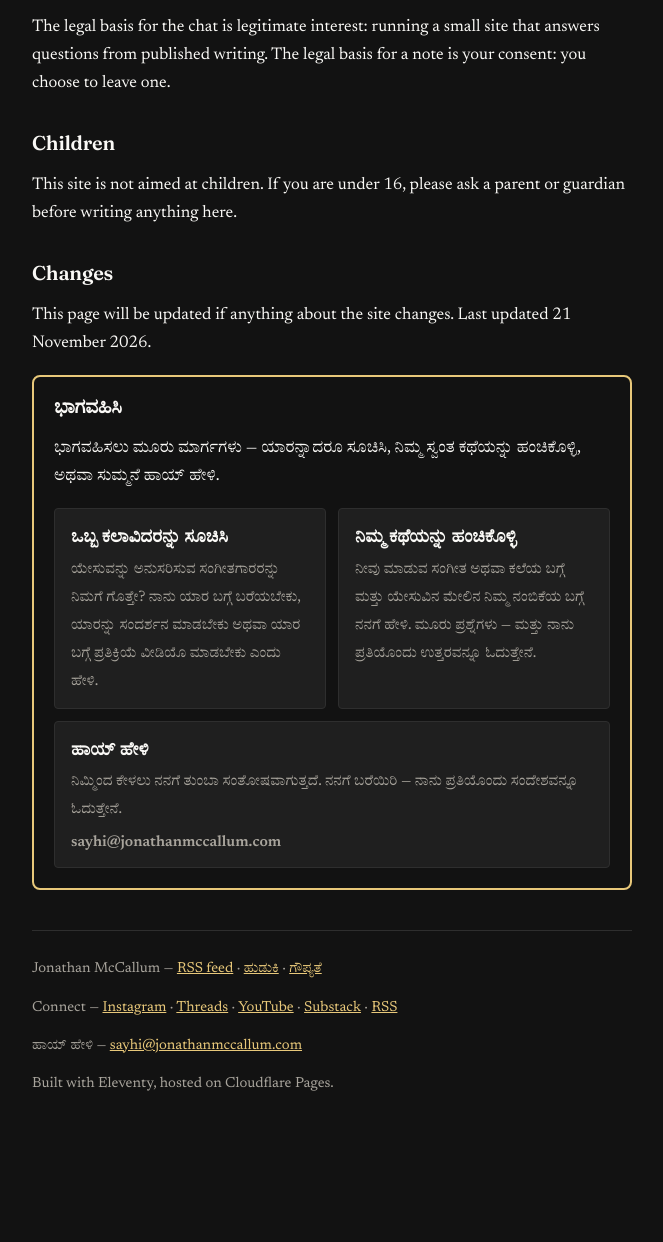
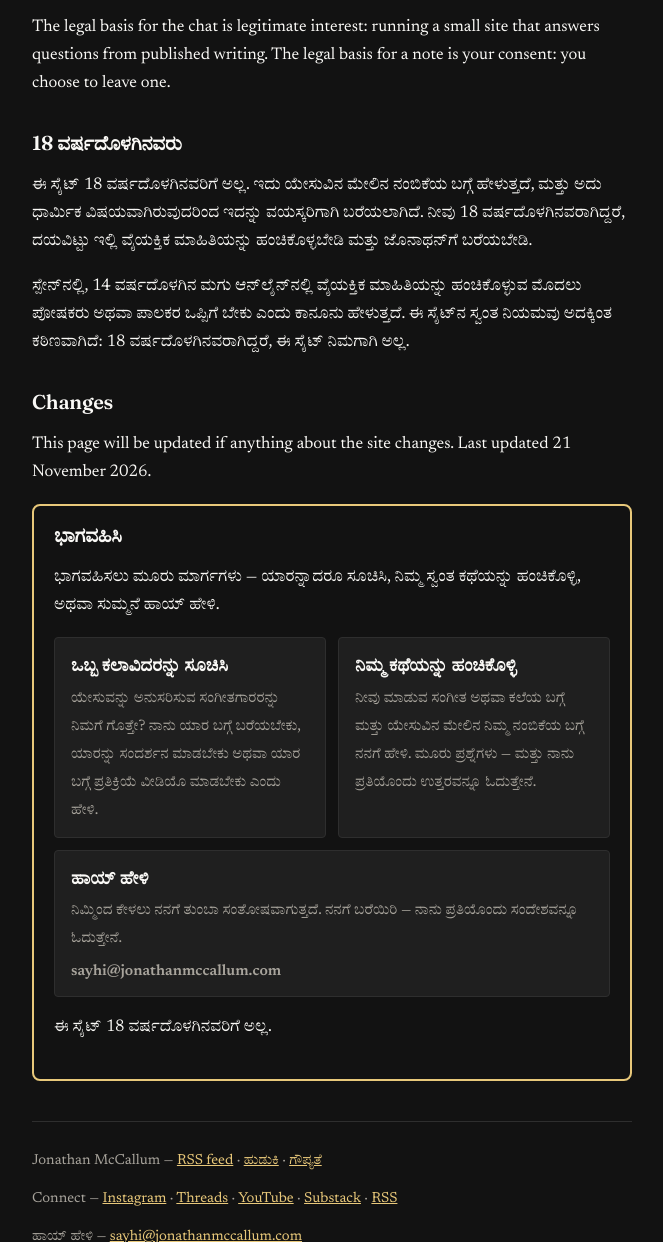
Before and after one commit to streamjonathan/jonathanmccallum-kn, an Eleventy site: page content/pages/privacy.md in a window 1280 px wide. Shown: the part 1542-2784 px from the top of the page, without its empty margins (308-971 px from the left). Before the commit the page ends 2700 px from the top, so only its background shows below. Built offline with nearby package versions, Linux system fonts and the light colour scheme; Eleventy itself is replaced by a stand-in of ours; files that its build step writes are made by us from their sources.

Commit message:
Under-18 policy: site is not for people under 18 [kn]

```diff
--- a/_includes/get-involved.njk
+++ b/_includes/get-involved.njk
@@ -16,4 +16,5 @@
       <span class="get-involved__email" data-contact-email-text>ನನಗೆ ಇಮೇಲ್ ಮಾಡಿ</span>
     </a>
   </div>
+  <p>ಈ ಸೈಟ್ 18 ವರ್ಷದೊಳಗಿನವರಿಗೆ ಅಲ್ಲ.</p>
 </section>
--- a/content/pages/privacy.md
+++ b/content/pages/privacy.md
@@ -40,9 +40,11 @@ This site follows the EU's General Data Protection Regulation (GDPR) as its stan
 
 The legal basis for the chat is legitimate interest: running a small site that answers questions from published writing. The legal basis for a note is your consent: you choose to leave one.
 
-## Children
+## 18 ವರ್ಷದೊಳಗಿನವರು
 
-This site is not aimed at children. If you are under 16, please ask a parent or guardian before writing anything here.
+ಈ ಸೈಟ್ 18 ವರ್ಷದೊಳಗಿನವರಿಗೆ ಅಲ್ಲ. ಇದು ಯೇಸುವಿನ ಮೇಲಿನ ನಂಬಿಕೆಯ ಬಗ್ಗೆ ಹೇಳುತ್ತದೆ, ಮತ್ತು ಅದು ಧಾರ್ಮಿಕ ವಿಷಯವಾಗಿರುವುದರಿಂದ ಇದನ್ನು ವಯಸ್ಕರಿಗಾಗಿ ಬರೆಯಲಾಗಿದೆ. ನೀವು 18 ವರ್ಷದೊಳಗಿನವರಾಗಿದ್ದರೆ, ದಯವಿಟ್ಟು ಇಲ್ಲಿ ವೈಯಕ್ತಿಕ ಮಾಹಿತಿಯನ್ನು ಹಂಚಿಕೊಳ್ಳಬೇಡಿ ಮತ್ತು ಜೊನಾಥನ್‌ಗೆ ಬರೆಯಬೇಡಿ.
+
+ಸ್ಪೇನ್‌ನಲ್ಲಿ, 14 ವರ್ಷದೊಳಗಿನ ಮಗು ಆನ್‌ಲೈನ್‌ನಲ್ಲಿ ವೈಯಕ್ತಿಕ ಮಾಹಿತಿಯನ್ನು ಹಂಚಿಕೊಳ್ಳುವ ಮೊದಲು ಪೋಷಕರು ಅಥವಾ ಪಾಲಕರ ಒಪ್ಪಿಗೆ ಬೇಕು ಎಂದು ಕಾನೂನು ಹೇಳುತ್ತದೆ. ಈ ಸೈಟ್‌ನ ಸ್ವಂತ ನಿಯಮವು ಅದಕ್ಕಿಂತ ಕಠಿಣವಾಗಿದೆ: 18 ವರ್ಷದೊಳಗಿನವರಾಗಿದ್ದರೆ, ಈ ಸೈಟ್ ನಿಮಗಾಗಿ ಅಲ್ಲ.
 
 ## Changes
 
```
